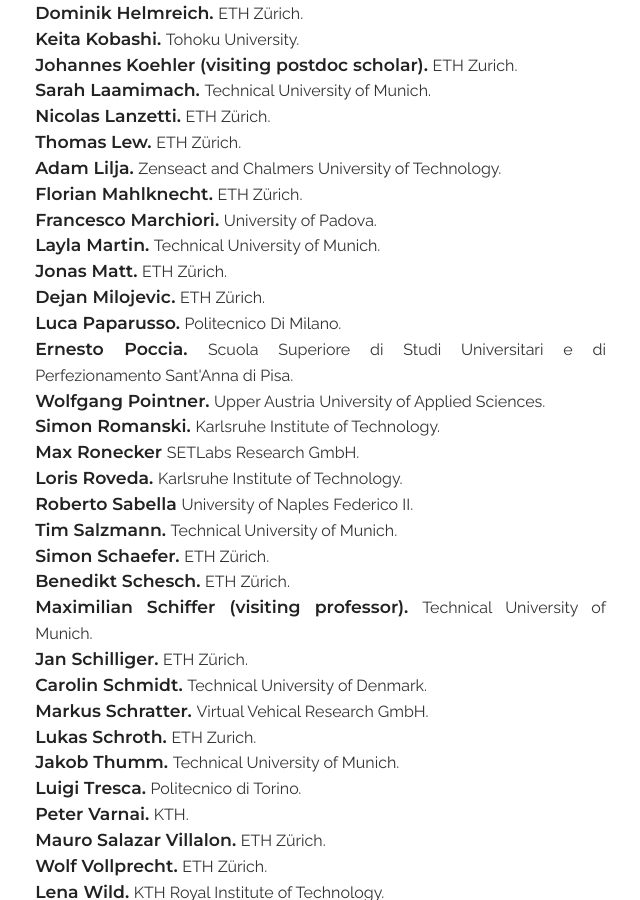
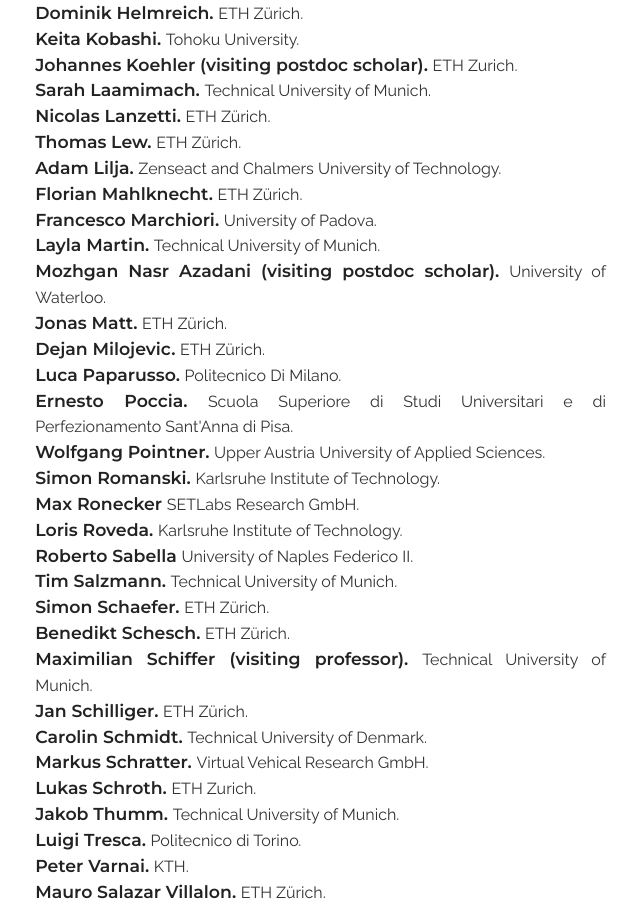
Before and after one commit to StanfordASL/StanfordASL.github.io, a Jekyll site: the page built from _people/visiting.markdown, in a window 1280 px wide and 900 px high, scrolled down 732 px. Shown: the whole window, without its empty margins (534-1174 px from the left). Built offline with Jekyll 4.4.1, drawn with Linux system fonts in a browser that asks for light colours.

Commit message:
Add Mozhgan Nasr Azadani to visiting list

```diff
--- a/_people/visiting.markdown
+++ b/_people/visiting.markdown
@@ -34,6 +34,7 @@
 <li><h6 class="visiting-name">Florian Mahlknecht.</h6> <p class="visiting-excerpt">ETH Zürich.</p></li>
 <li><h6 class="visiting-name">Francesco Marchiori.</h6> <p class="visiting-excerpt">University of Padova.</p></li>
 <li><h6 class="visiting-name">Layla Martin.</h6> <p class="visiting-excerpt">Technical University of Munich.</p></li>
+<li><h6 class="visiting-name">Mozhgan Nasr Azadani (visiting postdoc scholar).</h6> <p class="visiting-excerpt">University of Waterloo.</p></li>
 <li><h6 class="visiting-name">Jonas Matt.</h6> <p class="visiting-excerpt">ETH Zürich.</p></li>
 <li><h6 class="visiting-name">Dejan Milojevic.</h6> <p class="visiting-excerpt">ETH Zürich.</p></li>
 <li><h6 class="visiting-name">Luca Paparusso.</h6> <p class="visiting-excerpt">Politecnico Di Milano.</p></li>
```
